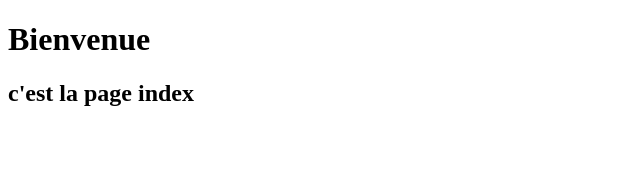
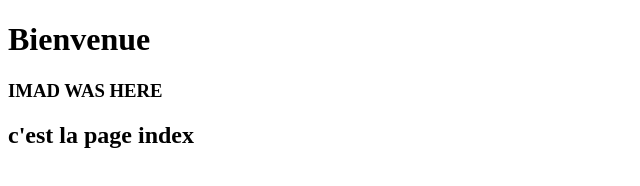
Before and after one commit to Kanisse/TSDI2_GIT, a plain HTML site: page index.html in a window 1280 px wide. Shown: the whole page, without its empty margins (0-640 px from the left). Drawn offline with Linux system fonts and the light colour scheme.

Commit message:
Update index.html

```diff
--- a/index.html
+++ b/index.html
@@ -10,6 +10,7 @@
 <body>
   <h1>Bienvenue</h1>
   <div>
+    <h3>IMAD WAS HERE</h3>
     <h2>c'est la page index</h2>
   </div>
 </body>
```
